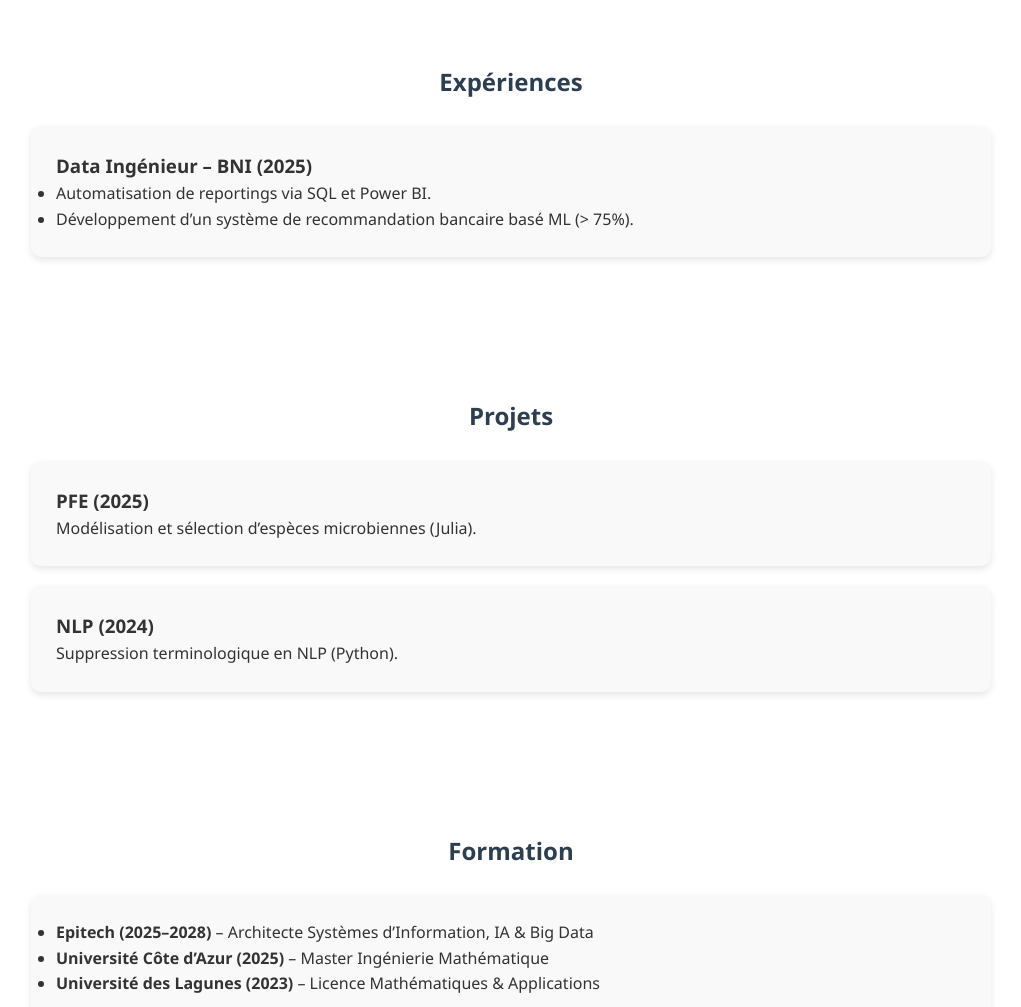
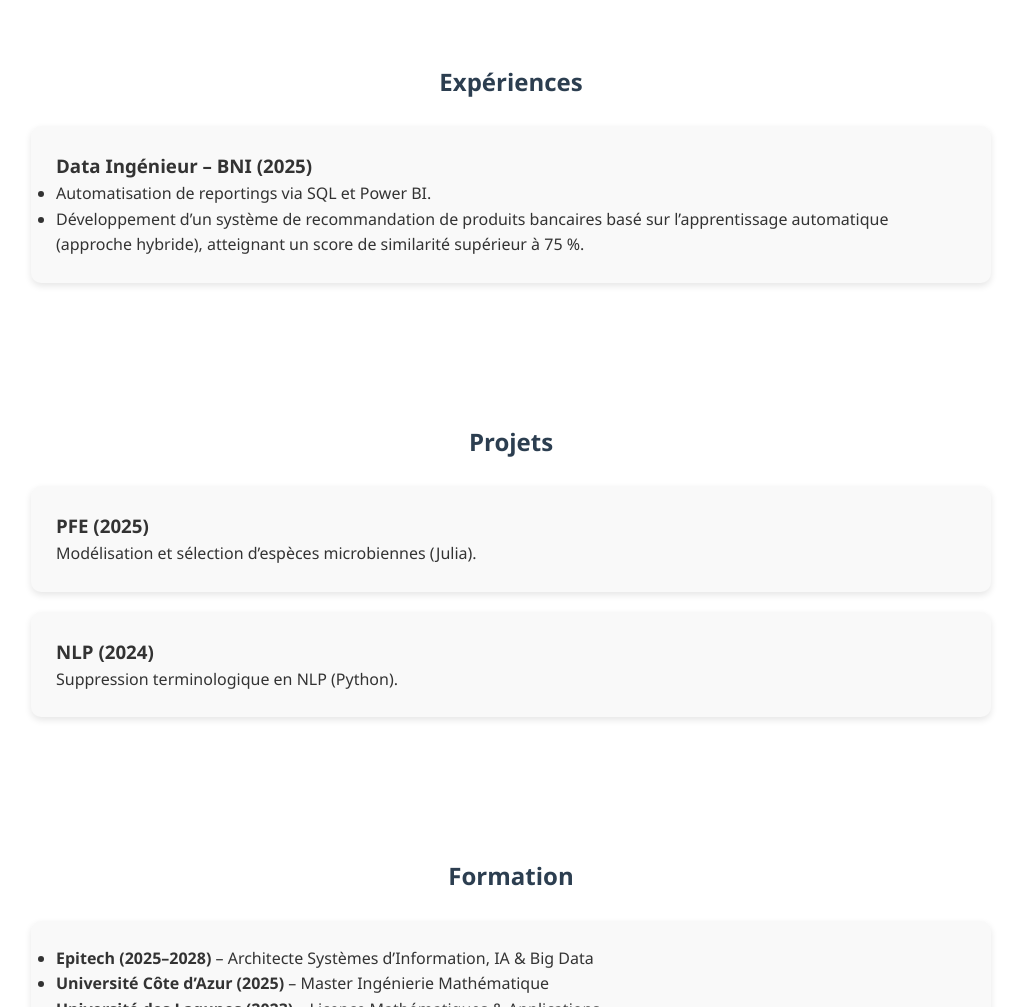
Before and after one commit to gerardkra/DigitalResume, a plain HTML site: page index.html in a window 1280 px wide. Shown: the part 1240-2247 px from the top of the page, without its empty margins (129-1150 px from the left). Drawn offline with nearby package versions, Linux system fonts and the light colour scheme.

Commit message:
Update index.html

```diff
--- a/index.html
+++ b/index.html
@@ -131,7 +131,7 @@
     <h3>Data Ingénieur – BNI (2025)</h3>
     <ul>
       <li>Automatisation de reportings via SQL et Power BI.</li>
-      <li>Développement d’un système de recommandation bancaire basé ML (> 75%).</li>
+      <li>Développement d’un système de recommandation de produits bancaires basé sur l’apprentissage automatique (approche hybride), atteignant un score de similarité supérieur à 75 %.</li>
     </ul>
   </div>
 </section>
```
